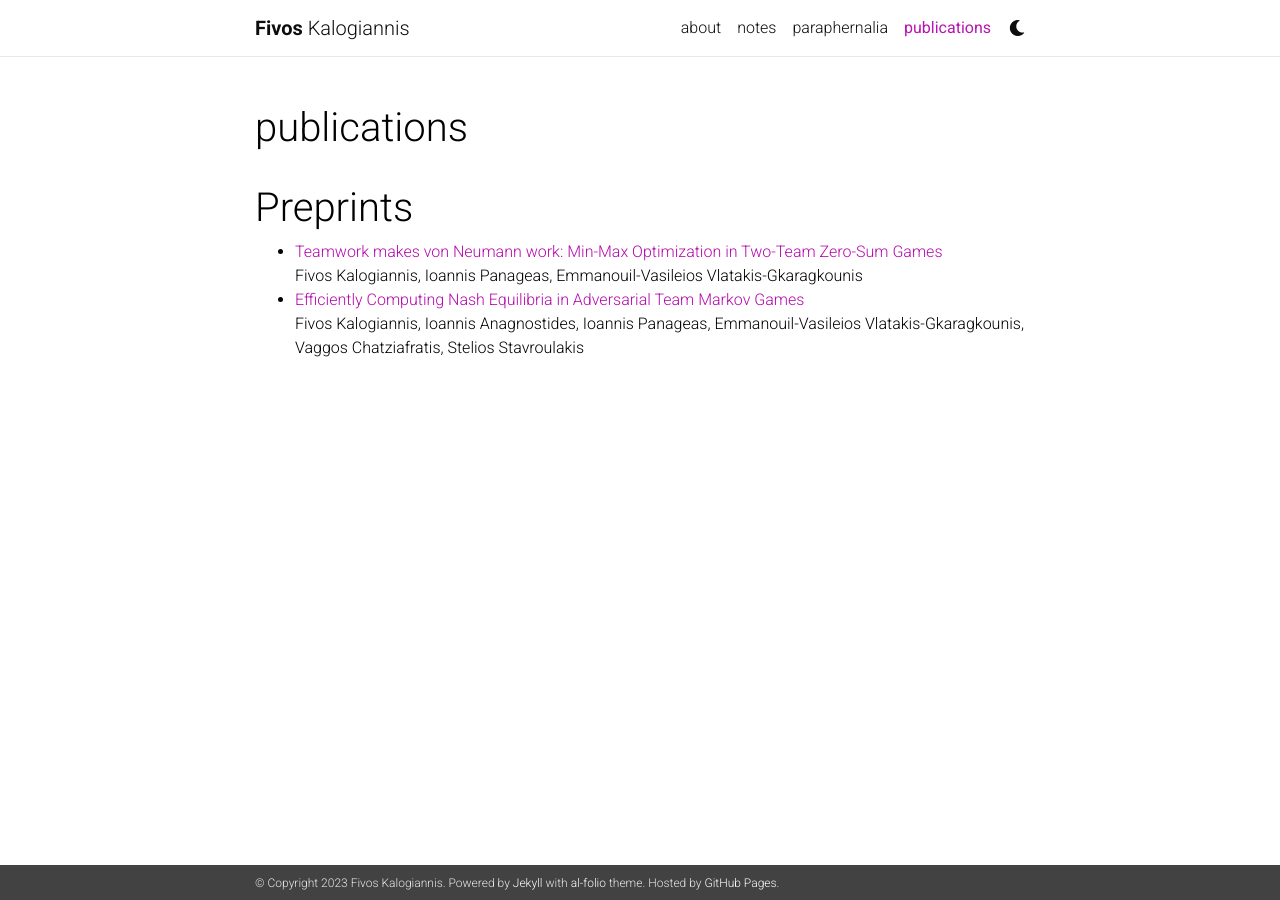
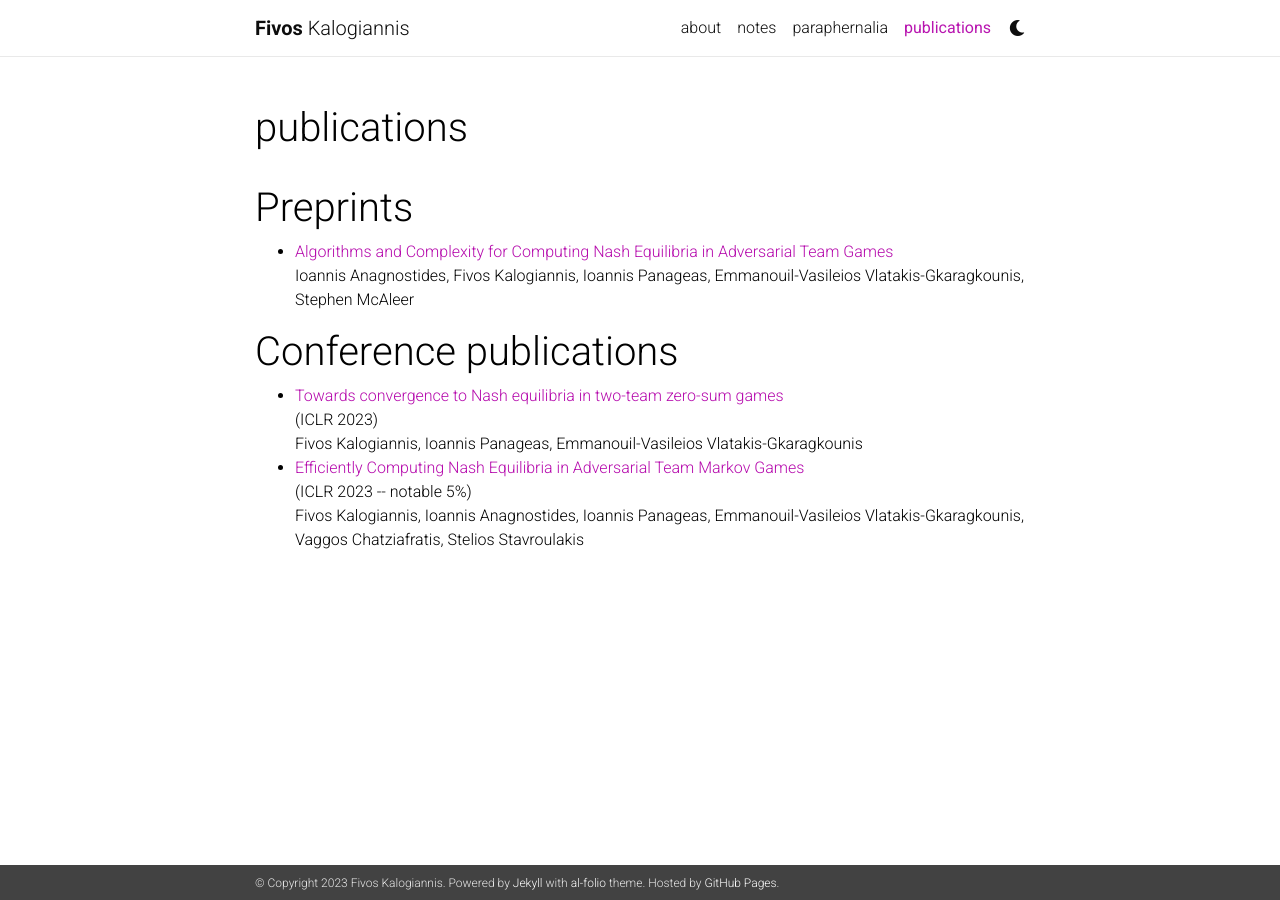
Before and after one commit to fivoskal/fivoskal.github.io, a Jekyll site: the page built from _pages/publications.md, in a window 1280 px wide. Built offline with Jekyll 4.4.1, drawn with Linux system fonts in a browser that asks for light colours; nearby versions of some CDN libraries; comment, search, counter and statistics services are not loaded; a style sheet for code colours, icons or effects is not loaded.

Commit message:
conferences

```diff
--- a/_pages/publications.md
+++ b/_pages/publications.md
@@ -4,15 +4,22 @@ permalink: /publications/
 title: publications
 description:
 nav: true
-years: [2021, 2022]
+years: [2021, 2023]
 ---
 
 # Preprints
 <ul>
   <li>
-    <a href="https://arxiv.org/abs/2111.04178">Teamwork makes von Neumann work: Min-Max Optimization in Two-Team Zero-Sum Games</a><br>Fivos Kalogiannis, Ioannis Panageas, Emmanouil-Vasileios Vlatakis-Gkaragkounis
+    <a href="https://arxiv.org/abs/2301.02129">Algorithms and Complexity for Computing Nash Equilibria in Adversarial Team Games</a><br>Ioannis Anagnostides, Fivos Kalogiannis, Ioannis Panageas, Emmanouil-Vasileios Vlatakis-Gkaragkounis, Stephen McAleer
+  </li>
+</ul>
+
+# Conference publications
+<ul>
+  <li>
+    <a href="https://arxiv.org/abs/2111.04178">Towards convergence to Nash equilibria in two-team zero-sum games</a><br>(ICLR 2023)<br>Fivos Kalogiannis, Ioannis Panageas, Emmanouil-Vasileios Vlatakis-Gkaragkounis
   </li>
   <li>
-    <a href="https://arxiv.org/abs/2111.04178">Efficiently Computing Nash Equilibria in Adversarial Team Markov Games</a><br>Fivos Kalogiannis, Ioannis Anagnostides, Ioannis Panageas, Emmanouil-Vasileios Vlatakis-Gkaragkounis, Vaggos Chatziafratis, Stelios Stavroulakis
+    <a href="https://arxiv.org/abs/2111.04178">Efficiently Computing Nash Equilibria in Adversarial Team Markov Games</a><br>(ICLR 2023 -- notable 5%)<br>Fivos Kalogiannis, Ioannis Anagnostides, Ioannis Panageas, Emmanouil-Vasileios Vlatakis-Gkaragkounis, Vaggos Chatziafratis, Stelios Stavroulakis
   </li>
 </ul>
```
